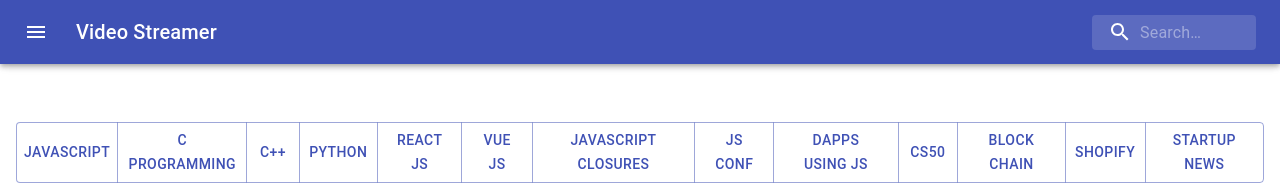
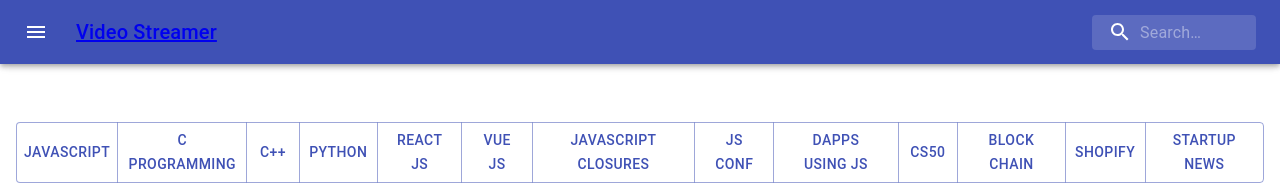
Before and after one commit to 7777chaitanya/youtube-api-react-app, a React (Create React App) app: page / in a window 1280 px wide. Shown: the top 185 px of the page. Built offline with nearby package versions, Linux system fonts and the light colour scheme; no server answers.

Commit message:
Added : router

```diff
--- a/src/App.js
+++ b/src/App.js
@@ -1,11 +1,20 @@
 import React from "react";
+import { HashRouter as Router, Switch, Route, Link } from "react-router-dom";
 import { NavBar, HomePageGrid } from "./components";
 
 const App = () => {
   return (
     <div>
-      <NavBar />
-      <HomePageGrid />
+      <Router>
+        <NavBar />
+        <Switch>
+          <Route path="/">
+            <HomePageGrid />
+          </Route>
+
+
+        </Switch>
+      </Router>
     </div>
   );
 };
--- a/src/components/NavBar/NavBar.jsx
+++ b/src/components/NavBar/NavBar.jsx
@@ -1,4 +1,4 @@
-import {useContext, useState} from "react";
+import { useContext, useState } from "react";
 import AppBar from "@material-ui/core/AppBar";
 import Toolbar from "@material-ui/core/Toolbar";
 import IconButton from "@material-ui/core/IconButton";
@@ -8,12 +8,18 @@
 import SearchIcon from "@material-ui/icons/Search";
 import useStyles from "./styles";
 import { HomePageVideosContext } from "../../contexts/HomePageVideosContext";
-import SideDrawer from './SideDrawer/SideDrawer';
+import SideDrawer from "./SideDrawer/SideDrawer";
+import { Link } from "react-router-dom";
 
 export default function NavBar() {
   const classes = useStyles();
-  const { HomePageVideos, setHomePageVideos, searchTerm, setsearchTerm, handleSubmit } =
-    useContext(HomePageVideosContext);
+  const {
+    HomePageVideos,
+    setHomePageVideos,
+    searchTerm,
+    setsearchTerm,
+    handleSubmit,
+  } = useContext(HomePageVideosContext);
 
   const [state, setState] = useState({
     top: false,
@@ -23,7 +29,10 @@
   });
 
   const toggleDrawer = (anchor, open) => (event) => {
-      if (event.type === 'keydown' && (event.key === 'Tab' || event.key === 'Shift')) {
+    if (
+      event.type === "keydown" &&
+      (event.key === "Tab" || event.key === "Shift")
+    ) {
       return;
     }
 
@@ -48,7 +57,13 @@
           >
             <MenuIcon />
           </IconButton>
-          <Typography className={classes.title} variant="h6" noWrap>
+          <Typography
+            className={classes.title}
+            variant="h6"
+            noWrap
+            component={Link}
+            to="/"
+          >
             Video Streamer
           </Typography>
           <form action="submit" onSubmit={handleSubmit}>
@@ -69,9 +84,8 @@
             </div>
           </form>
         </Toolbar>
-        <SideDrawer toggleDrawer={toggleDrawer} state={state}/>
+        <SideDrawer toggleDrawer={toggleDrawer} state={state} />
       </AppBar>
-
     </div>
   );
 }
```
Lines whose indentation alone changed are shown as unchanged.
